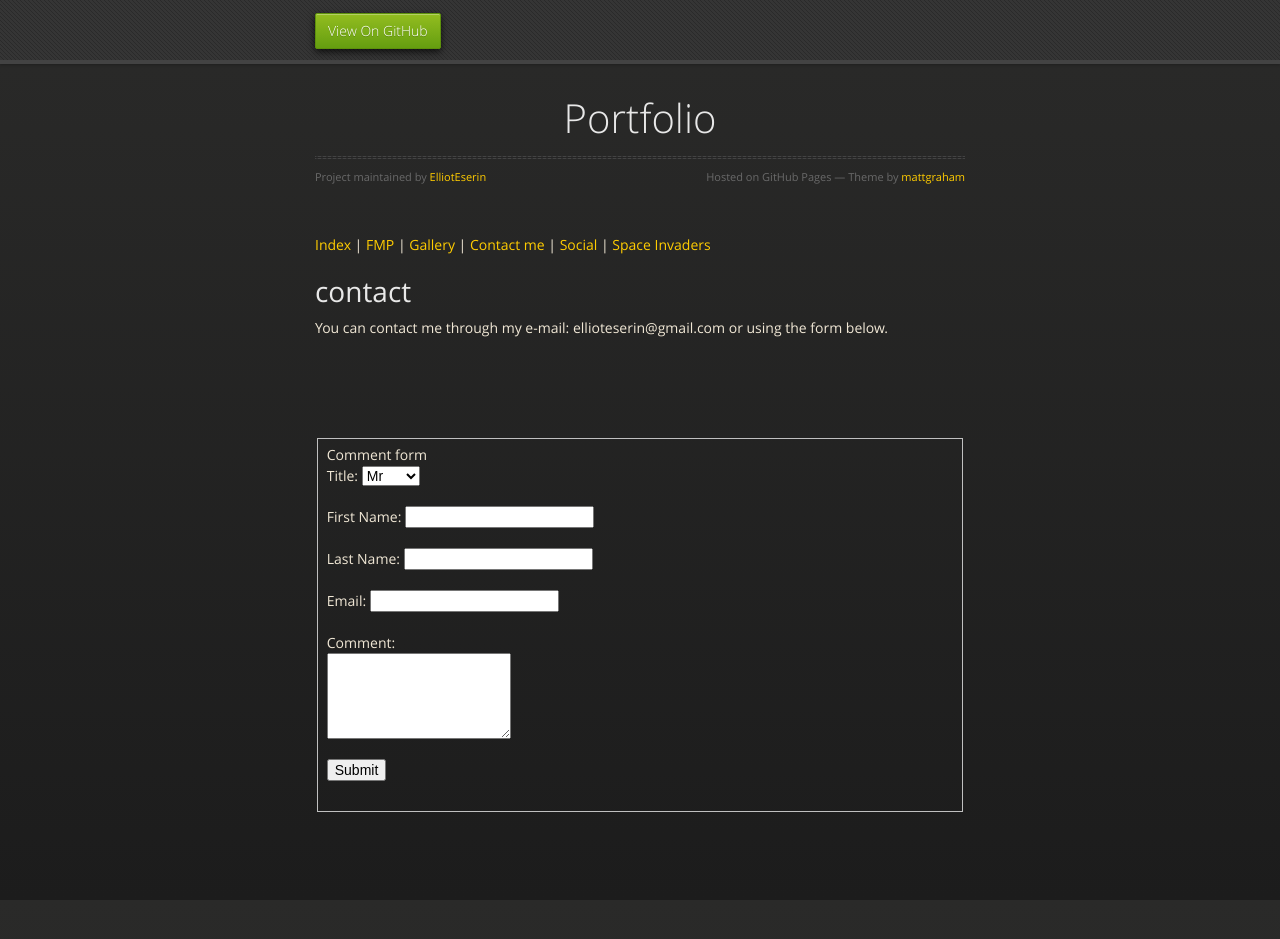
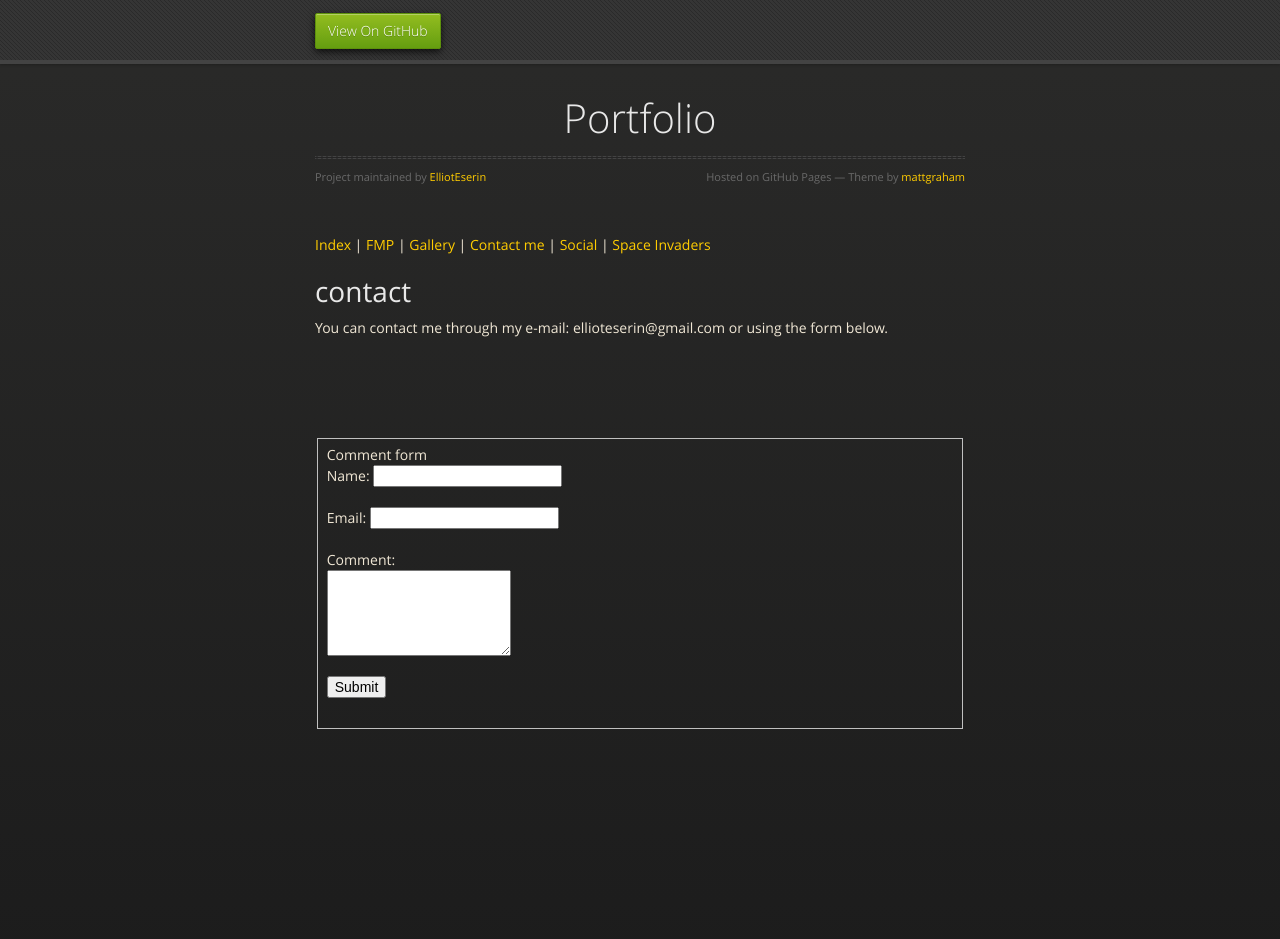
Before and after one commit to ElliotEserin/Portfolio, a Jekyll site: the page built from contact.md, in a window 1280 px wide and 972 px high. Shown: the top 939 px of the window. Built offline with Jekyll 4.4.1, drawn with Linux system fonts in a browser that asks for light colours; the repository's description, which GitHub fills in, is left out; our own code applies the rules of GitHub Pages for plain Markdown files.

Commit message:
Update contact.md

```diff
--- a/contact.md
+++ b/contact.md
@@ -14,22 +14,8 @@ You can contact me through my e-mail: ellioteserin@gmail.com or using the form b
 				  	class="pure-form pure-form-stacked">
 				<legend>Comment form</legend>
 				<p>
-					Title:
-					<select name="title" id="" required>
-						<option value="Mr">Mr</option>
-						<option value="Mrs">Mrs</option>
-						<option value="Ms">Ms</option>
-						<option value="Dr">Dr</option>
-						<option value="Other">Other</option>
-					</select>
-				</p>
-				<p>
-					<label for="firstname">First Name:</label>
-					<input type="text" name="firstname" id="firstname" required>
-				</p>
-				<p>
-					<label for="lastname">Last Name:</label>
-					<input type="text" name="lastname" id="lastname" required>
+					<label for="name">Name:</label>
+					<input type="text" name="name" id="name" required>
 				</p>
 				<p>
 					<label for="_replyto">Email:</label>
```
